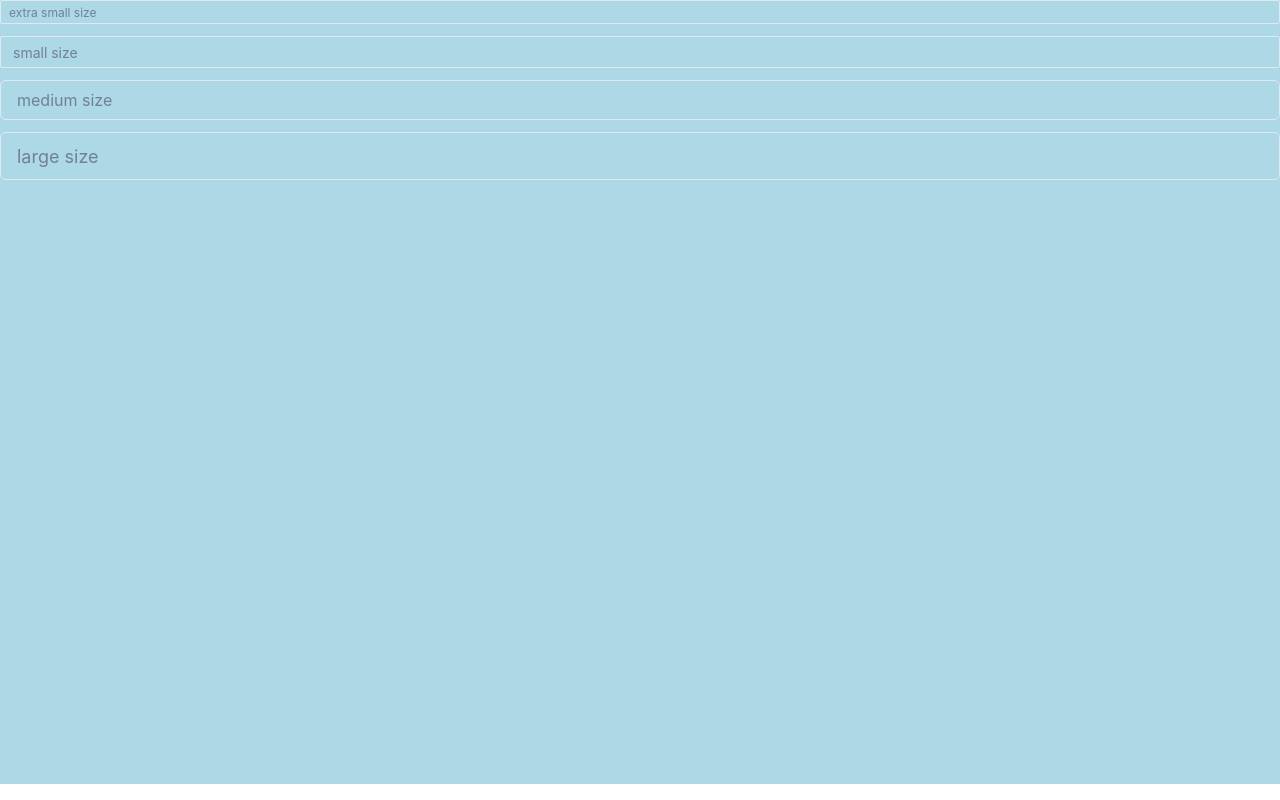
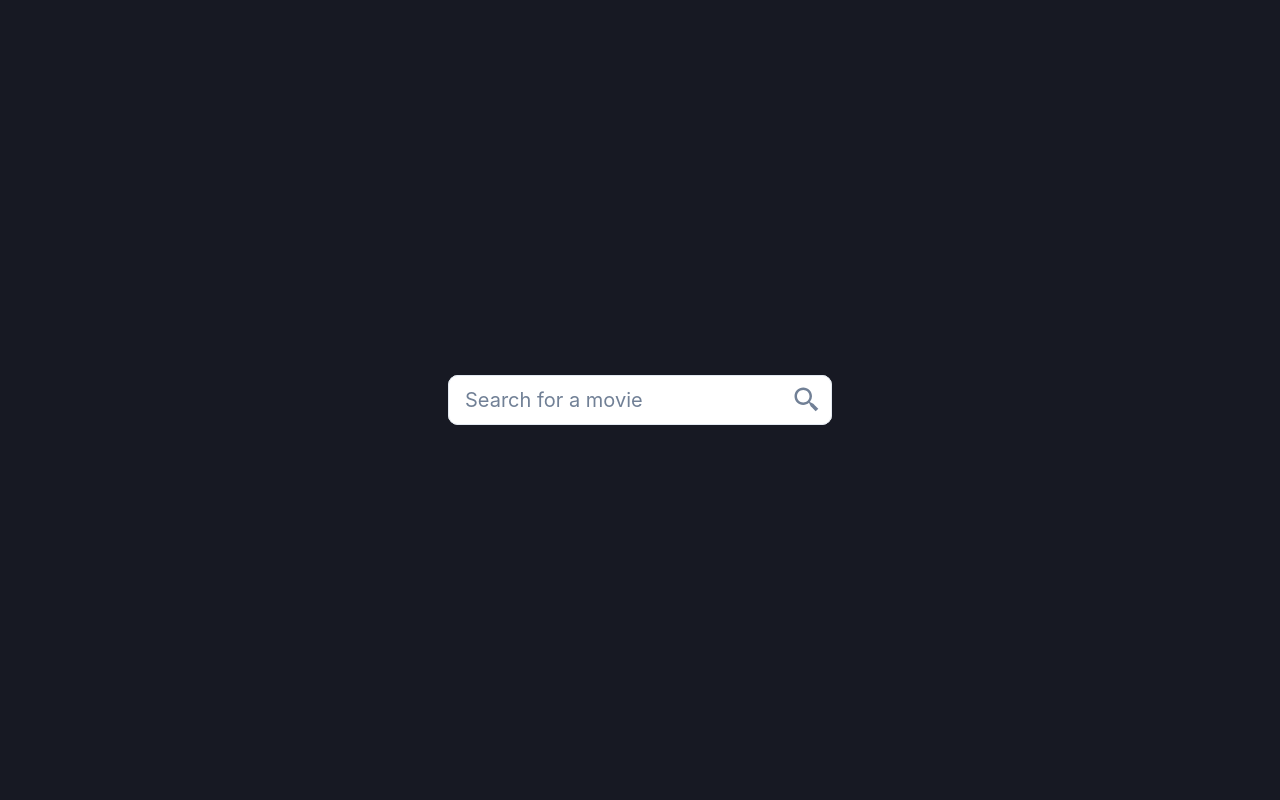
Before and after one commit to agustinfranchetti/meli-scrapper-frontend, a React (Vite) app: page / in a window 1280 px wide. Built offline with nearby package versions, Linux system fonts and the light colour scheme.

Commit message:
searchbox

```diff
--- a/src/App.jsx
+++ b/src/App.jsx
@@ -5,7 +5,13 @@ import { ChakraProvider } from "@chakra-ui/react";
 export const App = () => {
   return (
     <ChakraProvider>
-      <Box bg="lightblue" height={"98vh"}>
+      <Box
+        bg="gray.900"
+        height={"100vh"}
+        alignItems="center"
+        justifyContent={"center"}
+        display="flex"
+      >
         <SearchBox />
       </Box>
     </ChakraProvider>
--- a/src/components/SearchBox/SearchBox.jsx
+++ b/src/components/SearchBox/SearchBox.jsx
@@ -1,12 +1,41 @@
-import { Input, Stack } from "@chakra-ui/react";
+import { useState } from "react";
+import { Box, Input, InputGroup, InputRightElement } from "@chakra-ui/react";
+import { BiSearchAlt2 } from "react-icons/bi";
+import { getSearchResults } from "./searchBoxUtils";
 
 export const SearchBox = () => {
+  const [searchTerm, setSearchTerm] = useState("");
   return (
-    <Stack spacing={3}>
-      <Input placeholder="extra small size" size="xs" />
-      <Input placeholder="small size" size="sm" />
-      <Input placeholder="medium size" size="md" />
-      <Input placeholder="large size" size="lg" />
-    </Stack>
+    <Box
+      bg="white"
+      width="30%"
+      height="200px%"
+      display="flex"
+      justifyContent="center"
+      alignItems="center"
+      borderRadius="10px"
+    >
+      <InputGroup>
+        <Input
+          placeholder="Search for a movie"
+          width="100%"
+          height="50px"
+          borderRadius="10px"
+          fontSize="20px"
+          color="gray.500"
+          _placeholder={{ color: "gray.500" }}
+          onChange={(e) => setSearchTerm(e.target.value)}
+          value={searchTerm}
+        />
+        <InputRightElement
+          width="50px"
+          height="50px"
+          borderRadius="10px"
+          color="gray.500"
+          children={<BiSearchAlt2 size="30px" />}
+          onClick={() => console.log(getSearchResults(searchTerm))}
+        />
+      </InputGroup>
+    </Box>
   );
 };
--- /dev/null
+++ b/src/components/SearchBox/searchBoxUtils.js
@@ -0,0 +1,12 @@
+export const getSearchResults = async (searchTerm) => {
+    const searchResults = [];
+    await fetch(`http://127.0.0.1:8000/data/${searchTerm}`)
+        .then((response) => response.json())
+        .then((data) => {
+            data.forEach((item) => {
+                searchResults.push(item);
+            });
+        }
+    );
+    return searchResults;
+};
```
